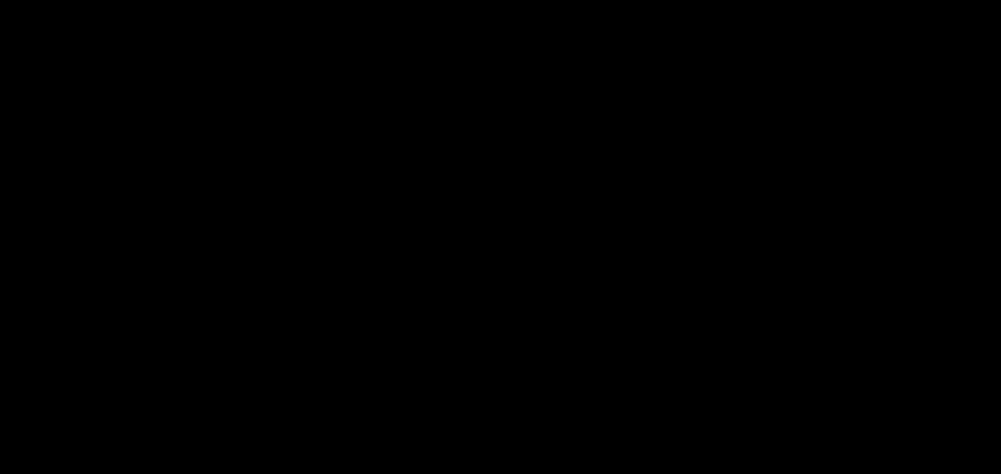
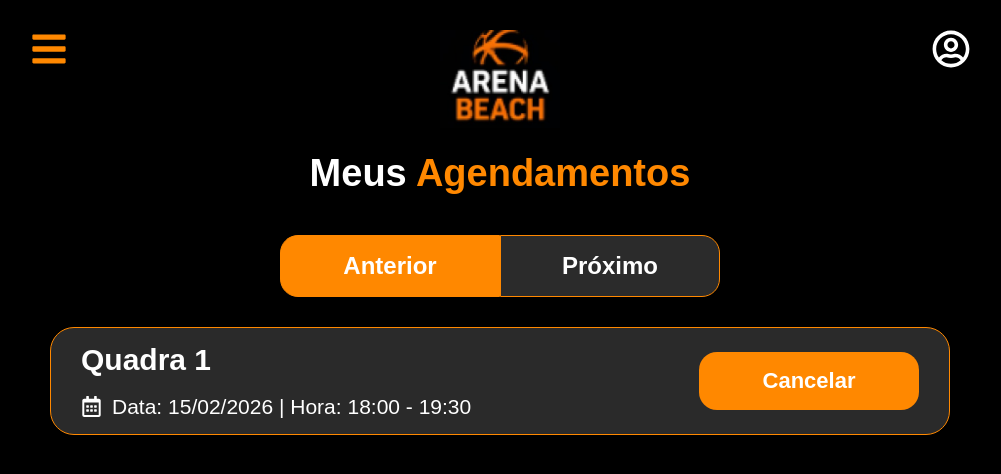
Before and after one commit to sofialaraferreiradossantos-ar/arena-tcc, a React (Vite) app: page /agendamentos in a window 1280 px wide. Before the commit this address had no page. Shown: the top 474 px of the page, without its empty margins (250-1251 px from the left). Built offline with nearby package versions, Linux system fonts and the light colour scheme.

Commit message:
meus agendamentos
terminar o layout

```diff
--- a/src/components/agendamento/AgendamentoTabs.jsx
+++ b/src/components/agendamento/AgendamentoTabs.jsx
@@ -1,17 +1,20 @@
 import styles from "../../styles/agendamentos.module.css";
 
-function AgendamentoTabs() {
+function AgendamentoTabs({ tabAtiva, onTabChange }) {
   return (
     <div className={styles.tabs}>
-
-      <button className={styles.activeTab}>
+      <button
+        className={tabAtiva === "anterior" ? styles.activeTab : ""}
+        onClick={() => onTabChange("anterior")}
+      >
         Anterior
       </button>
-
-      <button>
+      <button
+        className={tabAtiva === "proximo" ? styles.activeTab : ""}
+        onClick={() => onTabChange("proximo")}
+      >
         Próximo
       </button>
-
     </div>
   );
 }
--- a/src/components/agendamento/Agendamentocard.jsx
+++ b/src/components/agendamento/Agendamentocard.jsx
@@ -1,31 +1,19 @@
 import { FaRegCalendarAlt } from "react-icons/fa";
-
 import styles from "../../styles/agendamentos.module.css";
 
-function AgendamentoCard({
-  quadra,
-  data,
-  horario,
-}) {
+function AgendamentoCard({ quadra, data, horario, onCancelar }) {
   return (
     <div className={styles.card}>
-
       <div>
-
         <h3>{quadra}</h3>
-
         <p>
           <FaRegCalendarAlt />
-
           Data: {data} | Hora: {horario}
         </p>
-
       </div>
-
-      <button>
+      <button onClick={onCancelar}>
         Cancelar
       </button>
-
     </div>
   );
 }
--- a/src/main.jsx
+++ b/src/main.jsx
@@ -2,7 +2,7 @@ import { StrictMode } from 'react'
 import { createRoot } from 'react-dom/client'
 import './index.css'
 import AgendamentoSucesso from './pages/AgendamentoSucesso.jsx'
-
+import Agendamentos from './pages/Agendamentos.jsx'
 
 import {
   BrowserRouter,
@@ -20,6 +20,7 @@ createRoot(document.getElementById('root')).render(
   <Route path="/" element={<App />} />
   <Route path="/quadra" element={<QuadraDetalhes />} />
   <Route path="/sucesso" element={<AgendamentoSucesso />} />
+   <Route path="/agendamentos" element={<Agendamentos />} />
 </Routes>
     </BrowserRouter>
   </StrictMode>,
--- a/src/pages/agendamentos.jsx
+++ b/src/pages/agendamentos.jsx
@@ -1,46 +1,45 @@
-import styles from '../styles/agendamentos.module.css'
+import { useState } from "react";
+import styles from "../styles/agendamentos.module.css";
+import HeaderAgendamentos from "../components/agendamento/HeaderAgendamentos";
+import AgendamentoTabs from "../components/agendamento/AgendamentoTabs";
+import AgendamentoCard from "../components/agendamento/AgendamentoCard";
 
-import Sidebar from '../components/Sidebar'
-import HeaderAgendamento from '../components/Agendamentos/HeaderAgendamento'
-import AgendamentoTabs from '../components/Agendamentos/AgendamentoTabs'
-import AgendamentoCard from '../components/Agendamentos/AgendamentoCard'
+const todosAgendamentos = [
+  { id: 1, quadra: "Quadra 1", data: "15/02/2026", horario: "18:00 - 19:30", tipo: "anterior" },
+  { id: 2, quadra: "Quadra 2", data: "17/02/2026", horario: "20:00 - 21:30", tipo: "proximo" },
+  { id: 3, quadra: "Quadra 3", data: "17/02/2026", horario: "20:00 - 21:30", tipo: "proximo" },
+];
 
 function Agendamentos() {
+  const [tabAtiva, setTabAtiva] = useState("anterior");
+  const [agendamentos, setAgendamentos] = useState(todosAgendamentos);
+
+  const filtrados = agendamentos.filter((a) => a.tipo === tabAtiva);
+
+  function cancelar(id) {
+    setAgendamentos(agendamentos.filter((a) => a.id !== id));
+  }
+
   return (
-    <div className={styles.container}>
-
-      <div className={styles.app}>
-
-        <HeaderAgendamento />
-
-        <AgendamentoTabs />
-
-        <div className={styles.cardsArea}>
-
+    <div className={styles.mainContent}>
+      <HeaderAgendamentos />
+      <AgendamentoTabs tabAtiva={tabAtiva} onTabChange={setTabAtiva} />
+      <div className={styles.cardsArea}>
+        {filtrados.length === 0 && (
+          <p style={{ color: "white" }}>Nenhum agendamento encontrado.</p>
+        )}
+        {filtrados.map((a) => (
           <AgendamentoCard
-            quadra="Quadra 1"
-            data="15/02/2026"
-            hora="18:00 - 19:30"
+            key={a.id}
+            quadra={a.quadra}
+            data={a.data}
+            horario={a.horario}
+            onCancelar={() => cancelar(a.id)}
           />
-
-          <AgendamentoCard
-            quadra="Quadra 2"
-            data="17/02/2026"
-            hora="20:00 - 21:30"
-          />
-
-          <AgendamentoCard
-            quadra="Quadra 3"
-            data="17/02/2026"
-            hora="20:00 - 21:30"
-          />
-
-        </div>
-
+        ))}
       </div>
-
     </div>
-  )
+  );
 }
 
-export default Agendamentos
+export default Agendamentos;
--- a/src/styles/agendamentos.module.css
+++ b/src/styles/agendamentos.module.css
@@ -33,12 +33,12 @@
 }
 
 .logoArea img {
-  width: 90px;
+  width: 120px;
 }
 
 .logoArea h2 {
   color: white;
-  margin-top: 10px;
+  margin-top: 20px;
   font-size: 38px;
 }
 
@@ -87,7 +87,7 @@
 /* CARDS */
 
 .cardsArea {
-  margin-top: 60px;
+  margin-top: 30px;
 
   display: flex;
   flex-direction: column;
@@ -107,7 +107,7 @@
 
   border-radius: 24px;
 
-  padding: 28px 35px;
+  padding: 15px 30px;
 
   display: flex;
   justify-content: space-between;
@@ -244,3 +244,32 @@
 .viewButton:hover {
   background: #e07700;
 }
+
+/* SIDEBAR */
+.sidebar {
+  position: fixed;
+  top: 0;
+  left: 0;
+  width: 220px;
+  height: 100vh;
+  background: #1a1a1a;
+  border-right: 1px solid #ff8800;
+  display: flex;
+  flex-direction: column;
+  padding: 40px 20px;
+  gap: 20px;
+  z-index: 999;
+}
+
+.sidebar a {
+  color: white;
+  text-decoration: none;
+  font-size: 18px;
+  font-weight: bold;
+  padding: 10px;
+  border-radius: 8px;
+}
+
+.sidebar a:hover {
+  background: #ff8800;
+}
```
